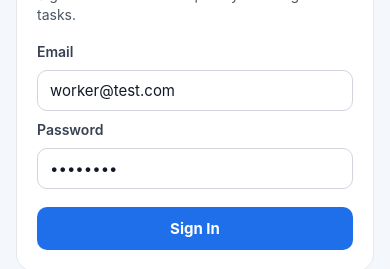
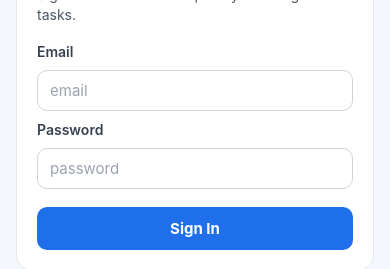
Before and after one commit to loay98/mini-task-manager, a React Native app in the folder mobile/: screen / in a window 390 px wide. Shown: the part 327-596 px from the top of the page. Built offline with nearby package versions, Linux system fonts and the light colour scheme; no server answers.

Commit message:
feat: update LoginScreen to use empty default values for email and password

```diff
--- a/mobile/src/features/auth/LoginScreen.tsx
+++ b/mobile/src/features/auth/LoginScreen.tsx
@@ -13,8 +13,8 @@ import { getErrorMessage } from "../../utils/errors";
 
 export function LoginScreen() {
   const loginMutation = useLoginMutation();
-  const [email, setEmail] = useState("worker@test.com");
-  const [password, setPassword] = useState("password");
+  const [email, setEmail] = useState("");
+  const [password, setPassword] = useState("");
   const [errorText, setErrorText] = useState("");
 
   const onSubmit = async () => {
@@ -41,7 +41,7 @@ export function LoginScreen() {
           autoCapitalize="none"
           autoCorrect={false}
           keyboardType="email-address"
-          placeholder="worker@test.com"
+          placeholder="email"
           placeholderTextColor="#9ca3af"
           value={email}
           onChangeText={setEmail}
```
